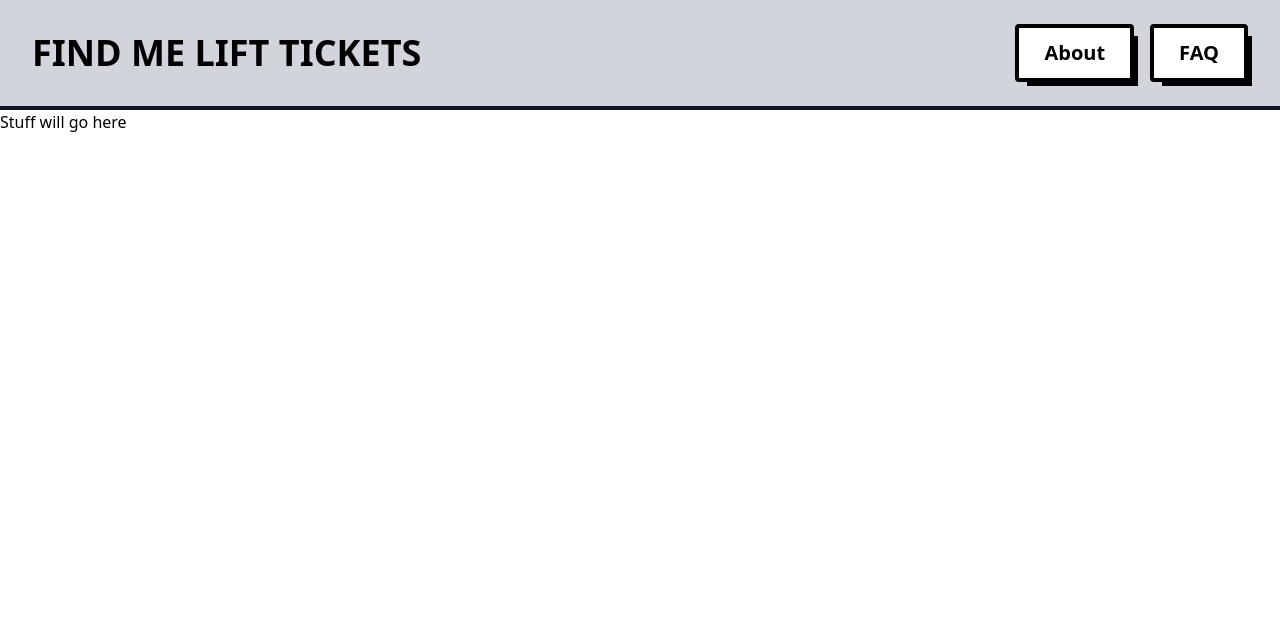
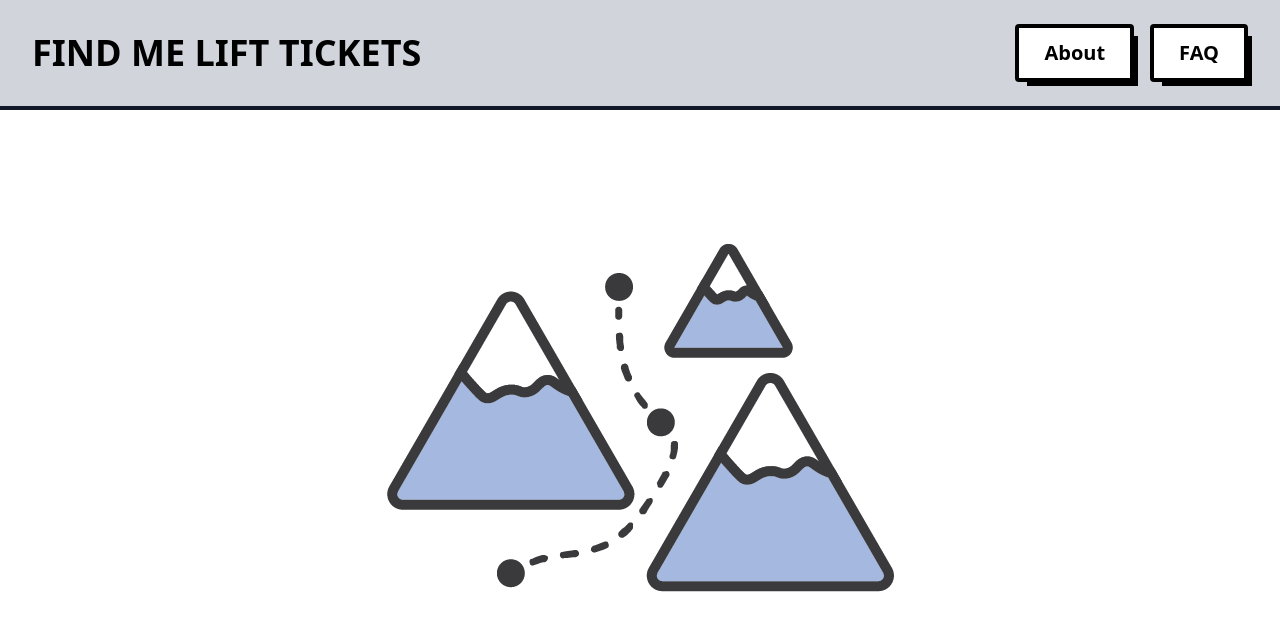
Before and after one commit to JordansArchives/FindMeSkiTickets, a Vue app: page / in a window 1280 px wide. Shown: the top 630 px of the page. Built offline with nearby package versions, Linux system fonts and the light colour scheme.

Commit message:
added image to landing page app.vue

```diff
--- a/src/App.vue
+++ b/src/App.vue
@@ -1,16 +1,25 @@
 <script setup>
-import Header from './components/header.vue'
-
+import Header from './components/header.vue';
 </script>
 
 <template>
   <Header />
-  <div>
-    Stuff will go here
+  <div class="LandingPageImg">
+    <img :src="LandingPageUrl" alt="Find Me Lift Tickets Image" />
   </div>
 </template>
 
-<style scoped>
+<script LandingPageImage>
+export default {
+  data() {
+    return {
+      LandingPageUrl: '/public/LandingPage.png',
+    };
+  },
+};
+</script>
+
+<style>
 .logo {
   height: 6em;
   padding: 1.5em;
@@ -25,4 +34,11 @@ import Header from './components/header.vue'
 .logo.vue:hover {
   filter: drop-shadow(0 0 2em #42b883aa);
 }
+
+.LandingPageImg {
+  margin-top: 100pt;
+  display: flex;
+  justify-content: center;
+  align-items: center;
+}
 </style>
```
